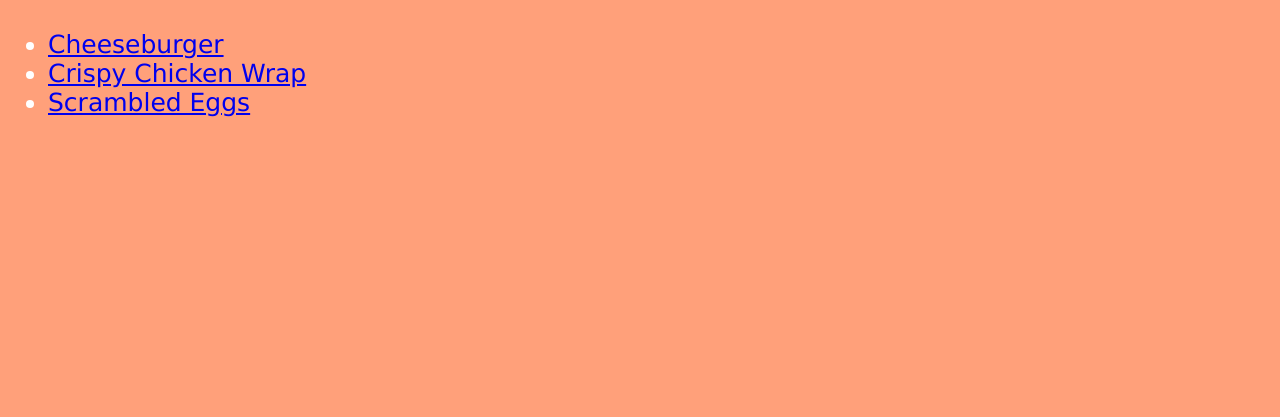
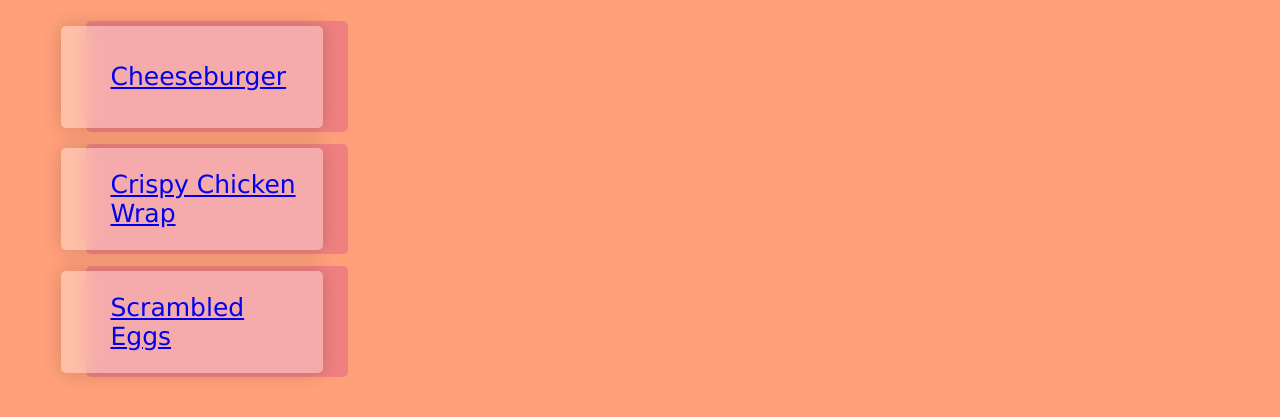
Before and after one commit to MatthanManangan/odin-recipes, a plain HTML site: page index.html in a window 1280 px wide. Shown: the part 95-512 px from the top of the page. Drawn offline with Linux system fonts and the light colour scheme.

Commit message:
Finalised adding style to the list for index.html

```diff
--- a/style.css
+++ b/style.css
@@ -12,6 +12,48 @@ body {
     background-color: lightsalmon;
 }
 
+/*
+    Margin and padding with list items of layout, colors and styles
+*/
+
+ul li {
+    align-items: center;
+    display: flex;
+    margin: 1.5em;
+    width: 200px;
+    height: 35px;
+    padding: 1em;
+    position: relative;
+    border-radius: 5px;
+}
+
+ul li::before,
+ul li::after {
+    content: "";
+    position: absolute;
+    z-index: -1;
+    border-radius: 5px;
+    width: 105%;
+    transition: all 0.4s;
+}
+ul li::before {
+    left: 0%;
+    height: 130%;
+    background: linear-gradient(to right, lightcoral, lightcoral);
+}
+ul li::after {
+    left: -10%;
+    height: 120%;
+    background: #ffffff56;
+    backdrop-filter: blur(10px);
+    box-shadow: 0 0 20px rgba(0, 0, 0, 0.164);
+}
+ul li:hover::before {
+    transform: translateX(-2.5%);
+}
+ul li:hover::after {
+    transform: translateX(15%);
+}
 
 .cheeseburger,
 .chickenwrap,
@@ -19,21 +61,17 @@ body {
     font-size: 25px;
     font-family:'Lucida Sans', 'Lucida Sans Regular', 'Lucida Grande', 'Lucida Sans Unicode', Geneva, Verdana, sans-serif;
 }
+/* Cheeseburger.html */
 
 .cheeseburger {
     color: white;
 }
+/* Chickenwrap.html */
 .chickenwrap {
     color: white;
 }
 
+/* Scrambledegg.html */
 .scrambledegg {
     color: white;
 }
-
-/* Cheeseburger.html */
-
-
-/* Chickenwrap.html */
-
-/* Scrambledegg.html */
```
